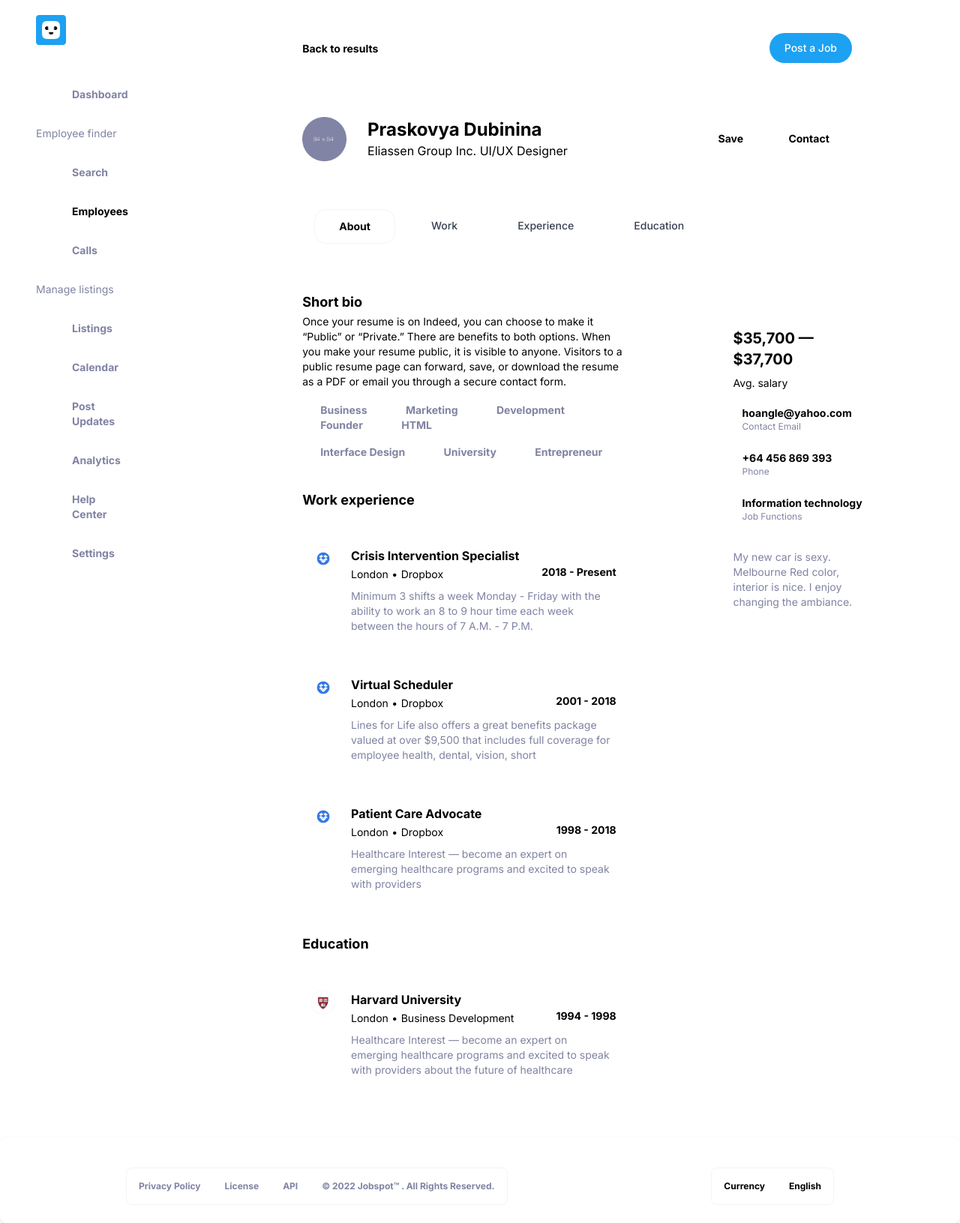
After one commit to YousifAljanabi/CV, a Django app: page /employee_profile in a window 1280 px wide. The commit adds this page. Shown: the whole page at 75% size. Run offline with Django 4.2, Linux system fonts and the light colour scheme; some libraries are stand-ins or nearby versions.

Commit message:
job_search and employees profile

```diff
--- a/theme/static/css/dist/styles.css
+++ b/theme/static/css/dist/styles.css
@@ -766,6 +766,10 @@
   border-width: 0;
 }
 
+.visible {
+  visibility: visible;
+}
+
 .static {
   position: static;
 }
@@ -812,6 +816,46 @@
 
 .right-14 {
   right: 3.5rem;
+}
+
+.right-0 {
+  right: 0px;
+}
+
+.top-0 {
+  top: 0px;
+}
+
+.col-span-4 {
+  grid-column: span 4 / span 4;
+}
+
+.col-span-5 {
+  grid-column: span 5 / span 5;
+}
+
+.col-span-6 {
+  grid-column: span 6 / span 6;
+}
+
+.col-span-9 {
+  grid-column: span 9 / span 9;
+}
+
+.col-span-2 {
+  grid-column: span 2 / span 2;
+}
+
+.col-span-7 {
+  grid-column: span 7 / span 7;
+}
+
+.col-span-3 {
+  grid-column: span 3 / span 3;
+}
+
+.float-left {
+  float: left;
 }
 
 .mx-auto {
@@ -857,10 +901,22 @@
   margin-bottom: 2rem;
 }
 
+.ml-auto {
+  margin-left: auto;
+}
+
+.mr-0 {
+  margin-right: 0px;
+}
+
 .block {
   display: block;
 }
 
+.inline-block {
+  display: inline-block;
+}
+
 .inline {
   display: inline;
 }
@@ -929,6 +985,14 @@
   width: 1rem;
 }
 
+.w-1\/2 {
+  width: 50%;
+}
+
+.w-auto {
+  width: auto;
+}
+
 .max-w-2xl {
   max-width: 42rem;
 }
@@ -937,6 +1001,10 @@
   max-width: 24rem;
 }
 
+.max-w-md {
+  max-width: 28rem;
+}
+
 .grid-flow-col {
   grid-auto-flow: column;
 }
@@ -959,6 +1027,22 @@
 
 .grid-cols-1 {
   grid-template-columns: repeat(1, minmax(0, 1fr));
+}
+
+.grid-cols-5 {
+  grid-template-columns: repeat(5, minmax(0, 1fr));
+}
+
+.grid-cols-7 {
+  grid-template-columns: repeat(7, minmax(0, 1fr));
+}
+
+.grid-cols-10 {
+  grid-template-columns: repeat(10, minmax(0, 1fr));
+}
+
+.grid-cols-8 {
+  grid-template-columns: repeat(8, minmax(0, 1fr));
 }
 
 .grid-rows-2 {
@@ -1013,6 +1097,12 @@
   border-bottom-width: calc(1px * var(--tw-divide-y-reverse));
 }
 
+.divide-x > :not([hidden]) ~ :not([hidden]) {
+  --tw-divide-x-reverse: 0;
+  border-right-width: calc(1px * var(--tw-divide-x-reverse));
+  border-left-width: calc(1px * calc(1 - var(--tw-divide-x-reverse)));
+}
+
 .self-center {
   align-self: center;
 }
@@ -1101,6 +1191,10 @@
   padding: 0.625rem;
 }
 
+.p-3 {
+  padding: 0.75rem;
+}
+
 .px-60 {
   padding-left: 15rem;
   padding-right: 15rem;
@@ -1136,6 +1230,16 @@
   padding-right: 6rem;
 }
 
+.px-12 {
+  padding-left: 3rem;
+  padding-right: 3rem;
+}
+
+.py-28 {
+  padding-top: 7rem;
+  padding-bottom: 7rem;
+}
+
 .px-80 {
   padding-left: 20rem;
   padding-right: 20rem;
@@ -1146,11 +1250,6 @@
   padding-right: 1.25rem;
 }
 
-.px-12 {
-  padding-left: 3rem;
-  padding-right: 3rem;
-}
-
 .px-64 {
   padding-left: 16rem;
   padding-right: 16rem;
@@ -1201,11 +1300,81 @@
   padding-right: 9rem;
 }
 
+.py-32 {
+  padding-top: 8rem;
+  padding-bottom: 8rem;
+}
+
+.py-40 {
+  padding-top: 10rem;
+  padding-bottom: 10rem;
+}
+
+.py-60 {
+  padding-top: 15rem;
+  padding-bottom: 15rem;
+}
+
+.py-16 {
+  padding-top: 4rem;
+  padding-bottom: 4rem;
+}
+
+.py-4 {
+  padding-top: 1rem;
+  padding-bottom: 1rem;
+}
+
+.py-12 {
+  padding-top: 3rem;
+  padding-bottom: 3rem;
+}
+
+.py-20 {
+  padding-top: 5rem;
+  padding-bottom: 5rem;
+}
+
+.py-1\.5 {
+  padding-top: 0.375rem;
+  padding-bottom: 0.375rem;
+}
+
+.py-1 {
+  padding-top: 0.25rem;
+  padding-bottom: 0.25rem;
+}
+
+.py-0\.5 {
+  padding-top: 0.125rem;
+  padding-bottom: 0.125rem;
+}
+
+.py-0 {
+  padding-top: 0px;
+  padding-bottom: 0px;
+}
+
+.px-11 {
+  padding-left: 2.75rem;
+  padding-right: 2.75rem;
+}
+
+.px-3 {
+  padding-left: 0.75rem;
+  padding-right: 0.75rem;
+}
+
 .px-28 {
   padding-left: 7rem;
   padding-right: 7rem;
 }
 
+.px-32 {
+  padding-left: 8rem;
+  padding-right: 8rem;
+}
+
 .pt-20 {
   padding-top: 5rem;
 }
@@ -1240,6 +1409,46 @@
 
 .pl-20 {
   padding-left: 5rem;
+}
+
+.pb-3 {
+  padding-bottom: 0.75rem;
+}
+
+.pb-4 {
+  padding-bottom: 1rem;
+}
+
+.pb-5 {
+  padding-bottom: 1.25rem;
+}
+
+.pb-12 {
+  padding-bottom: 3rem;
+}
+
+.pl-6 {
+  padding-left: 1.5rem;
+}
+
+.pl-40 {
+  padding-left: 10rem;
+}
+
+.pl-36 {
+  padding-left: 9rem;
+}
+
+.pt-32 {
+  padding-top: 8rem;
+}
+
+.pt-3 {
+  padding-top: 0.75rem;
+}
+
+.pt-36 {
+  padding-top: 9rem;
 }
 
 .text-center {
@@ -1300,6 +1509,11 @@
 .text-6xl {
   font-size: 3.75rem;
   line-height: 1;
+}
+
+.text-lg {
+  font-size: 1.125rem;
+  line-height: 1.75rem;
 }
 
 .font-bold {
--- /dev/null
+++ b/website/templates/website/employees_profile.html
@@ -0,0 +1,346 @@
+{% extends 'website/layout.html' %}{% block navbar %}{% endblock navbar %}
+{%load static %} {% block body %}
+<div class="grid grid-cols-5 gap-4">
+  <div class="px-12 max-w-sm h-full">
+    <img
+      src="{% static 'images/logo.png' %}"
+      alt=""
+      style="height: 40px; width: 40px"
+    />
+    <div class="" style="padding-top: 40px">
+      <ul class="text-[#8083A3] font-bold text-sm">
+        <a href="">
+          <li class="px-12 py-4">Dashboard</li>
+        </a>
+        <li class="font-normal py-4">Employee finder</li>
+        <a href="">
+          <li class="px-12 py-4">Search</li>
+        </a>
+        <a href="">
+          <li class="px-12 py-4 text-black">Employees</li>
+        </a>
+        <a href="">
+          <li class="px-12 py-4">Calls</li>
+        </a>
+        <li class="font-normal py-4">Manage listings</li>
+        <a href="">
+          <li class="px-12 py-4">Listings</li>
+        </a>
+        <a href="">
+          <li class="px-12 py-4">Calendar</li>
+        </a>
+        <a href="">
+          <li class="px-12 py-4">Post Updates</li>
+        </a>
+        <a href="">
+          <li class="px-12 py-4">Analytics</li>
+        </a>
+      </ul>
+    </div>
+    <div class="">
+      <ul class="text-[#8083A3] font-bold text-sm">
+        <a href="">
+          <li class="px-12 py-4">Help Center</li>
+        </a>
+        <a href="">
+          <li class="px-12 py-4">Settings</li>
+        </a>
+      </ul>
+    </div>
+  </div>
+  <div class="col-span-4">
+    <div class="pt-6 px-36 pb-12">
+      <ul class="flex justify-between items-center">
+        <li class="inline">
+          <a href="">
+            <h1 class="font-bold text-sm inline">Back to results</h1>
+          </a>
+        </li>
+        <li class="inline items-center">
+          <button
+            type="submit"
+            class="w-full font-medium rounded-3xl text-sm px-5 py-2.5 text-center bg-[#1DA1F2] text-white"
+          >
+            Post a Job
+          </button>
+        </li>
+      </ul>
+    </div>
+    <div class="grid grid-cols-10 gap-4 pt-6 px-36 pb-12 items-center">
+      <div>
+        <img src="{% static 'images/84x84.png' %}" alt="" />
+      </div>
+      <div class="col-span-6">
+        <div class="pl-3">
+          <h1 class="font-bold text-2xl">Praskovya Dubinina</h1>
+          <p class="inline">Eliassen Group Inc.</p>
+          <p class="inline"></p>
+          <p class="inline">UI/UX Designer</p>
+        </div>
+      </div>
+      <div class="col-span-3">
+        <ul class="flex justify-around font-bold text-sm">
+          <a href="">
+            <li class="inline">Save</li>
+          </a>
+          <a href="">
+            <li class="inline">Contact</li>
+          </a>
+        </ul>
+      </div>
+    </div>
+
+    <div class="px-36">
+      <ul
+        class="flex flex-col p-4 rounded-lg border border-gray-100 md:flex-row md:space-x-4 md:mt-0 md:text-sm md:font-medium md:border-0"
+      >
+        <li class="border border-gray-100 py-3 px-8 rounded-2xl">
+          <a
+            href="#"
+            class="font-bold block py-2 pr-4 pl-3 text-black rounded md:bg-transparent md:p-0"
+            aria-current="page"
+          >
+            About
+          </a>
+        </li>
+        <li class="py-3 px-8 rounded-2xl">
+          <a
+            href="#"
+            class="block py-2 pr-4 pl-3 text-gray-700 rounded md:border-0 md:p-0 dark:text-gray-400"
+          >
+            Work
+          </a>
+        </li>
+        <li class="py-3 px-8 rounded-2xl">
+          <a
+            href="#"
+            class="block py-2 pr-4 pl-3 text-gray-700 rounded md:border-0 md:p-0 dark:text-gray-400"
+          >
+            Experience
+          </a>
+        </li>
+        <li class="py-3 px-8 rounded-2xl">
+          <a
+            href="#"
+            class="block py-2 pr-4 pl-3 text-gray-700 rounded md:border-0 md:p-0 dark:text-gray-400"
+          >
+            Education
+          </a>
+        </li>
+      </ul>
+    </div>
+    <div class="pl-36 py-12 grid grid-cols-2 gap-4">
+      <div>
+        <div>
+          <h1 class="font-bold text-lg">Short bio</h1>
+          <p class="text-sm py-0.5">
+            Once your resume is on Indeed, you can choose to make it “Public” or
+            “Private.” There are benefits to both options. When you make your
+            resume public, it is visible to anyone. Visitors to a public resume
+            page can forward, save, or download the resume as a PDF or email you
+            through a secure contact form.
+          </p>
+          <ul class="text-[#8083A3] text-sm font-bold py-4">
+            <li class="inline px-6 py-1">Business</li>
+            <li class="inline px-6 py-1">Marketing</li>
+            <li class="inline px-6 py-1">Development</li>
+            <li class="inline px-6 py-1">Founder</li>
+            <li class="inline px-6 py-1">HTML</li>
+            <div class="py-2"></div>
+            <li class="inline px-6 py-1">Interface Design</li>
+            <li class="inline px-6 py-1">University</li>
+            <li class="inline px-6 py-1">Entrepreneur</li>
+          </ul>
+        </div>
+
+        <div class="py-6">
+          <h1 class="font-bold text-lg">Work experience</h1>
+        </div>
+        <div class="py-6 px-3">
+          <div class="grid grid-cols-8 gap-4">
+            <div>
+              <img
+                src="{% static 'images/dropbox.png' %}"
+                alt=""
+                style="height: 32px; width: 32px"
+              />
+            </div>
+            <div class="col-span-7">
+              <a href="">
+                <h1 class="text-md font-bold">
+                  Crisis Intervention Specialist
+                </h1>
+              </a>
+              <div class="flex justify-between">
+                <div>
+                  <p class="mb-3 text-sm inline">London</p>
+                  <p class="mb-3 text-sm inline">•</p>
+                  <p class="mb-3 text-sm inline">Dropbox</p>
+                </div>
+                <div>
+                  <h4 class="font-bold text-sm">2018 - Present</h4>
+                </div>
+              </div>
+              <p class="text-sm text-[#8083A3] py-2">
+                Minimum 3 shifts a week Monday - Friday with the ability to work
+                an 8 to 9 hour time each week between the hours of 7 A.M. - 7
+                P.M.
+              </p>
+            </div>
+          </div>
+        </div>
+        <div class="py-6 px-3">
+          <div class="grid grid-cols-8 gap-4">
+            <div>
+              <img
+                src="{% static 'images/dropbox.png' %}"
+                alt=""
+                style="height: 32px; width: 32px"
+              />
+            </div>
+            <div class="col-span-7">
+              <a href="">
+                <h1 class="text-md font-bold">Virtual Scheduler</h1>
+              </a>
+              <div class="flex justify-between">
+                <div>
+                  <p class="mb-3 text-sm inline">London</p>
+                  <p class="mb-3 text-sm inline">•</p>
+                  <p class="mb-3 text-sm inline">Dropbox</p>
+                </div>
+                <div>
+                  <h4 class="font-bold text-sm">2001 - 2018</h4>
+                </div>
+              </div>
+              <p class="text-sm text-[#8083A3] py-2">
+                Lines for Life also offers a great benefits package valued at
+                over $9,500 that includes full coverage for employee health,
+                dental, vision, short
+              </p>
+            </div>
+          </div>
+        </div>
+        <div class="py-6 px-3">
+          <div class="grid grid-cols-8 gap-4">
+            <div>
+              <img
+                src="{% static 'images/dropbox.png' %}"
+                alt=""
+                style="height: 32px; width: 32px"
+              />
+            </div>
+            <div class="col-span-7">
+              <a href="">
+                <h1 class="text-md font-bold">Patient Care Advocate</h1>
+              </a>
+              <div class="flex justify-between">
+                <div>
+                  <p class="mb-3 text-sm inline">London</p>
+                  <p class="mb-3 text-sm inline">•</p>
+                  <p class="mb-3 text-sm inline">Dropbox</p>
+                </div>
+                <div>
+                  <h4 class="font-bold text-sm">1998 - 2018</h4>
+                </div>
+              </div>
+              <p class="text-sm text-[#8083A3] py-2">
+                Healthcare Interest — become an expert on emerging healthcare
+                programs and excited to speak with providers
+              </p>
+            </div>
+          </div>
+        </div>
+        <div class="py-6">
+          <h1 class="font-bold text-lg">Education</h1>
+        </div>
+        <div class="py-6 px-3">
+          <div class="grid grid-cols-8 gap-4">
+            <div>
+              <img
+                src="{% static 'images/harvard.png' %}"
+                alt=""
+                style="height: 32px; width: 32px"
+              />
+            </div>
+            <div class="col-span-7">
+              <a href="">
+                <h1 class="text-md font-bold">Harvard University</h1>
+              </a>
+              <div class="flex justify-between">
+                <div>
+                  <p class="mb-3 text-sm inline">London</p>
+                  <p class="mb-3 text-sm inline">•</p>
+                  <p class="mb-3 text-sm inline">Business Development</p>
+                </div>
+                <div>
+                  <h4 class="font-bold text-sm">1994 - 1998</h4>
+                </div>
+              </div>
+              <p class="text-sm text-[#8083A3] py-2">
+                Healthcare Interest — become an expert on emerging healthcare
+                programs and excited to speak with providers about the future of
+                healthcare
+              </p>
+            </div>
+          </div>
+        </div>
+      </div>
+      <div class="flex justify-center">
+        <div class="px-32 py-12">
+          <h1 class="font-bold text-xl">$35,700 — $37,700</h1>
+          <p class="text-sm py-2">Avg. salary</p>
+          <ul>
+            <li class="py-3 pl-3">
+              <h2 class="text-sm font-bold">hoangle@yahoo.com</h2>
+              <h3 class="text-xs text-[#8083A3]">Contact Email</h3>
+            </li>
+            <li class="py-3 pl-3">
+              <h2 class="text-sm font-bold">+64 456 869 393</h2>
+              <h3 class="text-xs text-[#8083A3]">Phone</h3>
+            </li>
+            <li class="py-3 pl-3">
+              <h2 class="text-sm font-bold">Information technology</h2>
+              <h3 class="text-xs text-[#8083A3]">Job Functions</h3>
+            </li>
+          </ul>
+          <p class="text-sm text-[#8083A3] py-6">
+            My new car is sexy. Melbourne Red color, interior is nice. I enjoy
+            changing the ambiance.
+          </p>
+        </div>
+      </div>
+    </div>
+
+    {% comment "d" %}
+    <div class="pt-6 px-36 pb-12 items-center">
+      <img src="{% static 'images/84x84.png' %}" alt="" class="inline" />
+      <div class="inline pl-3">
+        <div class="inline">
+          <h1 class="font-bold text-2xl inline">Praskovya Dubinina</h1>
+        </div>
+        <p class="inline">Eliassen Group Inc.</p>
+        <p class="inline"></p>
+        <p class="inline">UI/UX Designer</p>
+      </div>
+    </div>
+    {% endcomment %}
+  </div>
+</div>
+{% endblock body %} {% comment "" %}
+<div class="p-6 max-w-sm rounded-lg border border-gray-200">
+  <img
+    src="{% static 'images/dropbox.png' %}"
+    alt=""
+    style="height: 64px; width: 64px"
+  />
+  <a href="#">
+    <h5 class="mb-2 font-bold">Crisis Invervantion Specialist</h5>
+  </a>
+  <p class="mb-3 text-sm text-gray-500 inline">London</p>
+  <p class="mb-3 text-sm text-gray-500 inline">•</p>
+  <p class="mb-3 text-sm text-gray-500 inline">Dropbox</p>
+  <h4 class="py-8 font-bold text-sm items-center px-6">
+    $50k - $55k per month
+  </h4>
+</div>
+{% endcomment %}
--- a/website/templates/website/layout.html
+++ b/website/templates/website/layout.html
@@ -8,6 +8,7 @@
     <meta http-equiv="X-UA-Compatible" content="IE=edge">
     <meta name="viewport" content="width=device-width, initial-scale=1.0">
     <title>{% block title %}JobSpot{% endblock %}</title>
+    <link rel="stylesheet" href="https://cdnjs.cloudflare.com/ajax/libs/tailwindcss/2.1.2/tailwind.min.css" />
     <link rel="preconnect" href="https://fonts.googleapis.com">
     <link rel="preconnect" href="https://fonts.gstatic.com" crossorigin>
     <link href="https://fonts.googleapis.com/css2?family=Inter:wght@100;200;300;400;500;600;700;800;900&display=swap"
--- a/website/urls.py
+++ b/website/urls.py
@@ -13,4 +13,5 @@
     path('job_details', views.job_details, name="job_details"),
     path('companyProfile', views.companyProfile, name="companyProfile"),
     path('job_search', views.job_search, name="job_search"),
+    path('employee_profile', views.employee_profile, name="employee_profile"),
 ]
--- a/website/views.py
+++ b/website/views.py
@@ -89,3 +89,6 @@
 
 def job_search(request):
     return render(request, "website/job_search.html")
+
+def employee_profile(request):
+    return render(request, "website/employees_profile.html")
```
Also changed, not shown: website/templates/website/job.html (+29 -18 lines), website/static/images/84x84.png (added), website/static/images/harvard.png (added).
